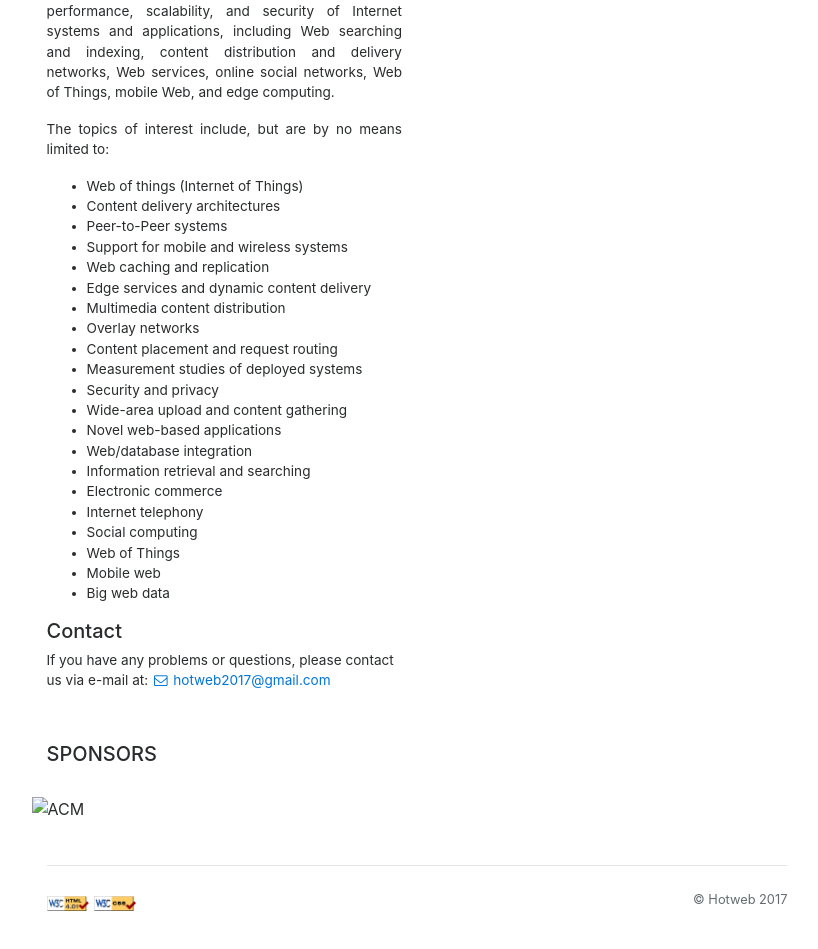
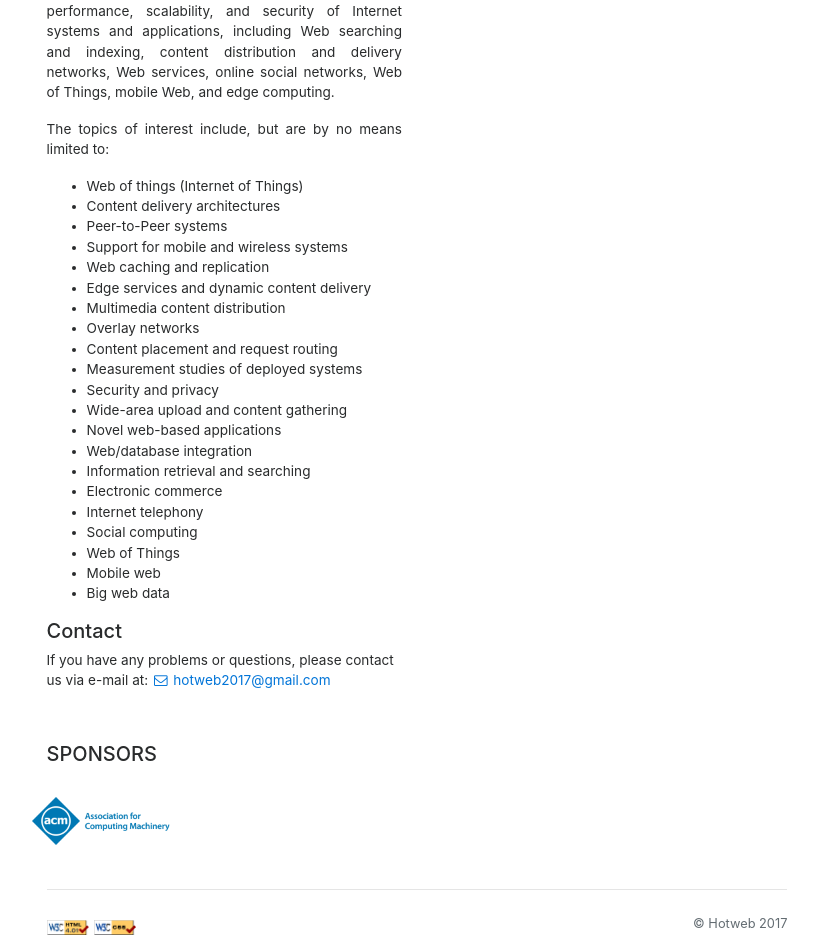
Before and after one commit to hotweb2017/hotweb2017.github.io, a Jekyll site: the page built from index.html, in a window 1280 px wide. Shown: the part 693-1642 px from the top of the page, without its empty margins (223-1041 px from the left). Built offline with Jekyll 4.4.1, drawn with Linux system fonts in a browser that asks for light colours; nearby versions of some CDN libraries; before the commit the page ends 1618 px from its top, so only the background shows below that.

Commit message:
typo fixed.

```diff
--- a/_data/conference.yml
+++ b/_data/conference.yml
@@ -89,7 +89,7 @@ news:
     text: Website online
 sponsors:
   - name: ACM
-    logo__path: ./assets/images/sponsors/acm-logo.png
+    logo_path: ./assets/images/sponsors/acm-logo.png
 social_media:
   facebook_link: https://www.facebook.com/hotwebseries/
   twitter_link:
```
